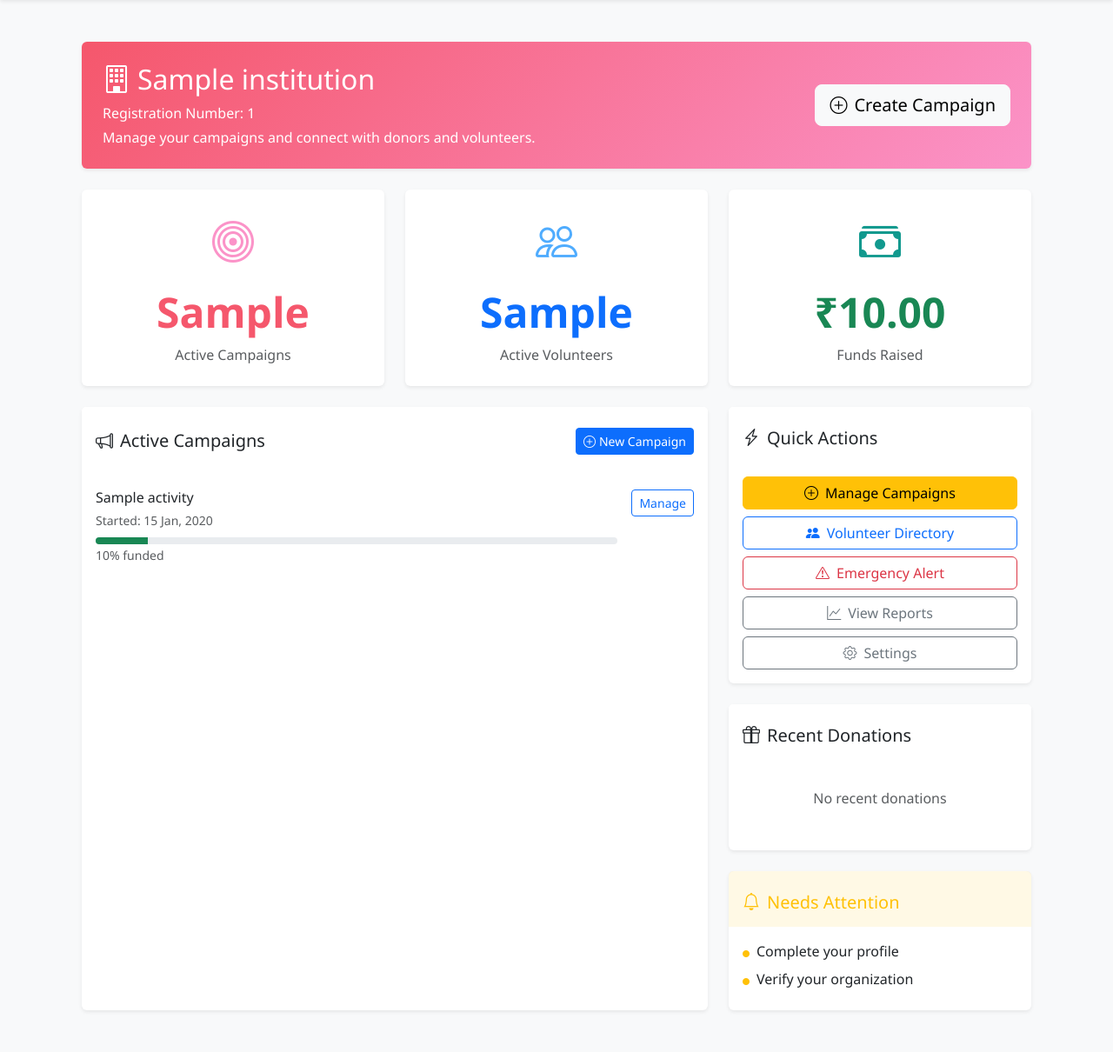
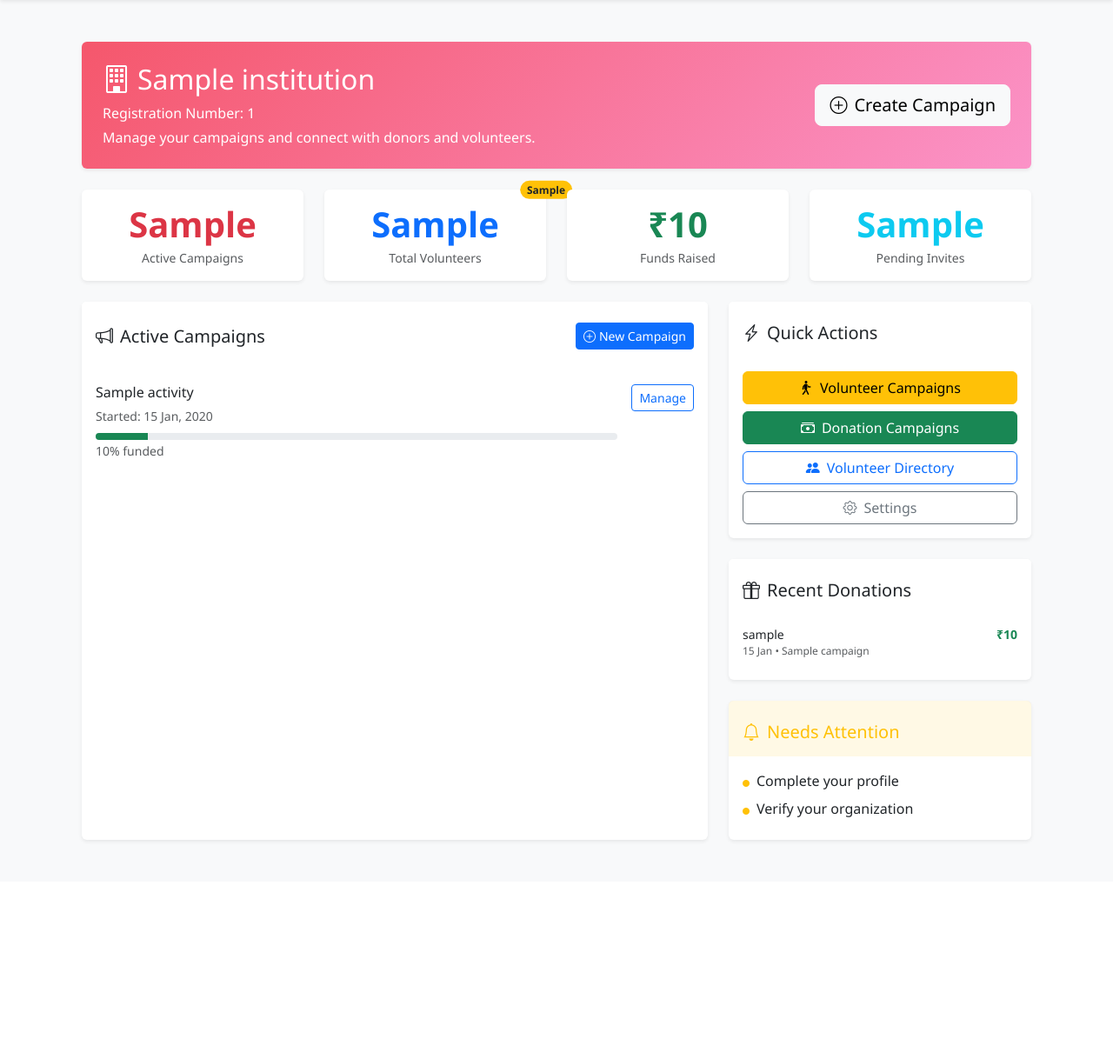
Before and after one commit to CharitySphere/CharitySphere, a Django app: template mod_dashboard/templates/institution_dashboard.html in a window 1280 px wide. Shown: the part 56-1266 px from the top of the page at 87% size. After the commit the page ends 1025 px from the top, so only its background shows below. Run offline with Django 5.2, Linux system fonts and the light colour scheme; the template is opened without the code that fills it: most values are stand-ins (such as "Sample title", 1, 10 or a date in 2020).

Commit message:
✨ feat(mod_dashboard): add metrics to institution_dashboard

```diff
--- a/mod_dashboard/templates/institution_dashboard.html
+++ b/mod_dashboard/templates/institution_dashboard.html
@@ -28,36 +28,40 @@
 
     <!-- Statistics Cards -->
     <div class="row g-4 mb-4">
-      <div class="col-md-4">
+      <div class="col-md-3">
         <div class="card shadow-sm border-0 h-100">
-          <div class="card-body text-center p-4">
-            <div class="mb-3" style="font-size: 3rem; color: #fb93c8;">
-              <i class="bi bi-bullseye"></i>
-            </div>
-            <h3 class="display-5 fw-bold mb-2" style="color: #f5576c;">{{ active_campaigns }}</h3>
-            <p class="text-muted mb-0">Active Campaigns</p>
+          <div class="card-body text-center p-3">
+            <h3 class="display-6 fw-bold text-danger mb-1">{{ active_campaigns }}</h3>
+            <p class="text-muted small mb-0">Active Campaigns</p>
           </div>
         </div>
       </div>
-      <div class="col-md-4">
-        <div class="card shadow-sm border-0 h-100">
-          <div class="card-body text-center p-4">
-            <div class="mb-3" style="font-size: 3rem; color: #4facfe;">
-              <i class="bi bi-people"></i>
-            </div>
-            <h3 class="display-5 fw-bold text-primary mb-2">{{ active_volunteers }}</h3>
-            <p class="text-muted mb-0">Active Volunteers</p>
+      <div class="col-md-3">
+        <div class="card shadow-sm border-0 h-100 position-relative">
+          {% if pending_apps %}
+            <span class="position-absolute top-0 start-100 translate-middle badge rounded-pill bg-warning text-dark">
+              {{ pending_apps }}<span class="visually-hidden">pending apps</span>
+            </span>
+          {% endif %}
+          <div class="card-body text-center p-3">
+            <h3 class="display-6 fw-bold text-primary mb-1">{{ active_volunteers }}</h3>
+            <p class="text-muted small mb-0">Total Volunteers</p>
           </div>
         </div>
       </div>
-      <div class="col-md-4">
+      <div class="col-md-3">
         <div class="card shadow-sm border-0 h-100">
-          <div class="card-body text-center p-4">
-            <div class="mb-3" style="font-size: 3rem; color: #11998e;">
-              <i class="bi bi-cash-stack"></i>
-            </div>
-            <h3 class="display-5 fw-bold text-success mb-2">₹{{ funds_raised|floatformat:2 }}</h3>
-            <p class="text-muted mb-0">Funds Raised</p>
+          <div class="card-body text-center p-3">
+            <h3 class="display-6 fw-bold text-success mb-1">₹{{ funds_raised|floatformat:0 }}</h3>
+            <p class="text-muted small mb-0">Funds Raised</p>
+          </div>
+        </div>
+      </div>
+      <div class="col-md-3">
+        <div class="card shadow-sm border-0 h-100">
+          <div class="card-body text-center p-3">
+            <h3 class="display-6 fw-bold text-info mb-1">{{ pending_invites }}</h3>
+            <p class="text-muted small mb-0">Pending Invites</p>
           </div>
         </div>
       </div>
@@ -118,17 +122,20 @@
           <div class="card-body">
             <div class="d-grid gap-2">
               <a href="{% url 'volunteering:institution_campaigns' %}" class="btn btn-warning">
-                <i class="bi bi-plus-circle me-2"></i>Manage Campaigns
+                <i class="bi bi-person-walking me-2"></i>Volunteer Campaigns
+              </a>
+              <a href="{% url 'donations:institution_donation_campaigns' %}" class="btn btn-success">
+                <i class="bi bi-cash-stack me-2"></i>Donation Campaigns
               </a>
               <a href="{% url 'volunteering:volunteer_directory' %}" class="btn btn-outline-primary">
                 <i class="bi bi-people-fill me-2"></i>Volunteer Directory
               </a>
-              <a href="#" class="btn btn-outline-danger">
+              <!-- <a href="#" class="btn btn-outline-danger">
                 <i class="bi bi-exclamation-triangle me-2"></i>Emergency Alert
               </a>
               <a href="#" class="btn btn-outline-secondary">
                 <i class="bi bi-graph-up me-2"></i>View Reports
-              </a>
+              </a> -->
               <a href="{% url 'profile_settings' %}" class="btn btn-outline-secondary">
                 <i class="bi bi-gear me-2"></i>Settings
               </a>
@@ -138,13 +145,29 @@
 
         <!-- Recent Donations -->
         <div class="card shadow-sm border-0 mb-4">
-          <div class="card-header bg-white border-0 pt-4 pb-3">
+          <div class="card-header bg-white border-0 pt-4 pb-1">
             <h5 class="mb-0">
               <i class="bi bi-gift me-2"></i>Recent Donations
             </h5>
           </div>
           <div class="card-body">
-            <p class="text-muted text-center py-3">No recent donations</p>
+            {% if recent_donations %}
+              <ul class="list-group list-group-flush small">
+                {% for donation in recent_donations %}
+                  <li class="list-group-item px-0">
+                    <div class="d-flex justify-content-between">
+                      <span>{{ donation.donor.user_profile.user.username }}</span>
+                      <span class="text-success fw-bold">₹{{ donation.amount }}</span>
+                    </div>
+                    <div class="text-muted" style="font-size: 0.75rem;">
+                      {{ donation.timestamp|date:"d M" }} • {{ donation.campaign.title|truncatechars:20 }}
+                    </div>
+                  </li>
+                {% endfor %}
+              </ul>
+            {% else %}
+              <p class="text-muted text-center py-3">No recent donations</p>
+            {% endif %}
           </div>
         </div>
 
```
Also changed, not shown: mod_dashboard/views.py (+32 -10 lines).
